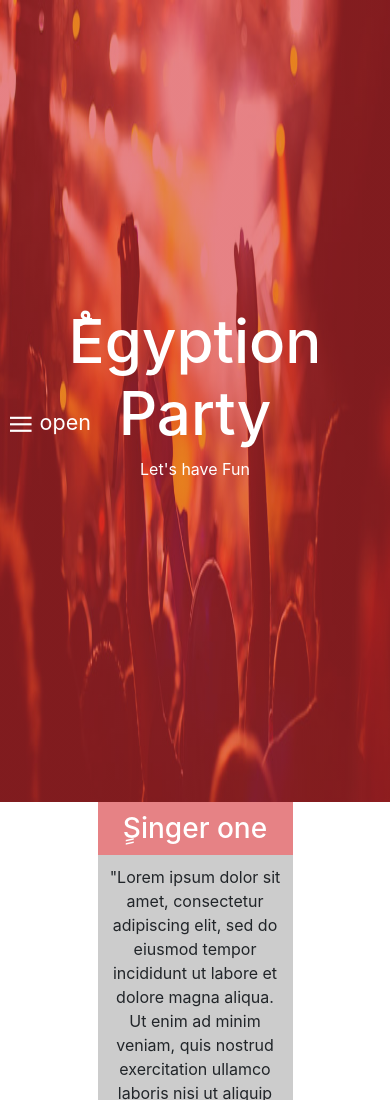
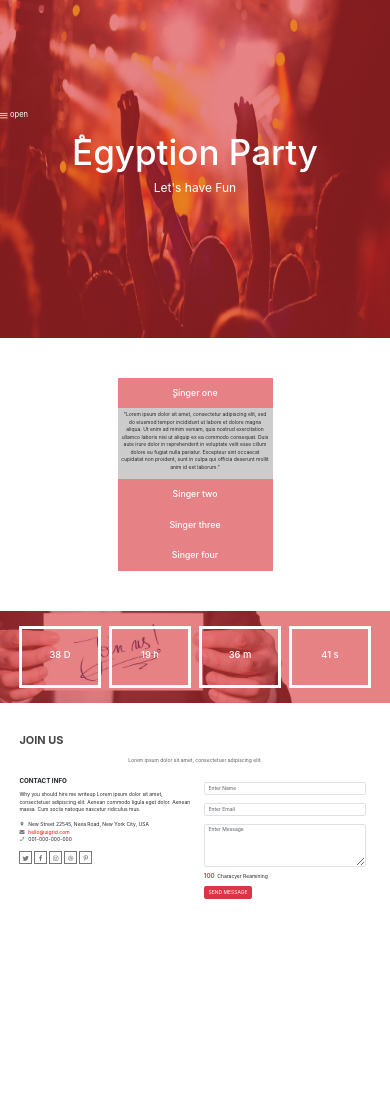
Before and after one commit to yassein-97/Egypt-Party, a plain HTML site: page index.html in a window 390 px wide. Shown: the top 1100 px of the page. After the commit the page ends 920 px from the top, so only its background shows below. Drawn offline with Linux system fonts and the light colour scheme; files whose address does not match are found by name.

Commit message:
fix mobile view

```diff
--- a/css/style.css
+++ b/css/style.css
@@ -34,7 +34,7 @@ body {
     top: 0;
     left: 0px;
     height: 100%;
-     height: 100vh;
+    height: 100vh;
     width: 25%;
 }
 
@@ -50,13 +50,13 @@ body {
 
 }
 .side-nav-links li {
-    margin-top: 30px;
+    margin-top: 1.875rem;
 }
 .side-nav-links li a{
-    font-size: 25px;
-    line-height: 37.5px;
+    font-size: 1.5625rem;
+    line-height: 2.3438rem;
     color:#FFFFFF;
-    padding: 20px 8px 20px 32px;
+    padding: 1.25rem .5rem 1.25rem 2rem;
     transition: all 0.3s;
 }
 .side-nav-links li a:hover{
@@ -72,8 +72,8 @@ body {
 }
 .side-navbar-icon{
     width: 25%;
-    align-self: center;
-    left: 10px;
+    top: 21.875rem;
+    left: .625rem;
     z-index: 99999;
     transition: all 0.3s;
 }
@@ -81,7 +81,7 @@ body {
 /*home*/
 .home{
     width: 100%;
-    min-height: 95vh;
+    height: 95vh;
     background-image:
     linear-gradient(to bottom , rgba(214, 46, 51 , 0.6), rgba(214, 46, 51 , 0.6)),
     url('../images/events-heavenly-header.jpg');
@@ -91,23 +91,24 @@ body {
     transition: all 0.3s;
 }
 .home h2{
-    font-size: 60px;
-    line-height: 72px;
+    font-size: 3.75rem;
+    line-height: 4.5rem;
     font-weight: 500;
 }
 .home p{
-    font-size: 16px;
-    line-height: 24px;
+    font-size: 1rem;
+    line-height: 1.5rem;
 }
 
 /*duration*/
 .duration{
-    min-height: 700px;
+    max-height: 700px;
+    padding: 40px;
 
 }
 .singer-header{
-    font-size: 28px;
-    line-height: 33.6px;
+    font-size: 1.75rem;
+    line-height: 2.1rem;
     font-weight: 500;
     color:#FFFFFF;
     background-color: #E68285;
@@ -116,7 +117,7 @@ body {
     cursor: pointer;
 }
 .singer-card{
-    padding: 10px;
+    padding: .625rem;
     background-color: #ccc;
     display: none ;
 }
@@ -134,30 +135,31 @@ div.singer-card.active{
 }
 
 .timer-card{
-    height: 200px;
+    height: 12.5rem;
 }
 
 .timer-card p{
-    font-size: 30px;
-    line-height: 45px;
+    font-size: 1.875rem;
+    line-height: 2.8125rem;
     font-weight: 500;
     color: #FFFFFF;
 }
 
 /*contact*/
 .contact{
-    min-height: 100vh;
+    max-height: 100vh;
+    padding: 3.125rem;
 }
 .contact h2{
-    font-size: 35px;
-    line-height: 42px;
+    font-size: 2.1875rem;
+    line-height: 2.625rem;
     font-weight: 700;
     color: #444444;
 
 }
 .icon-layer{
-    width: 40px;
-    height: 40px;
+    width: 2.5rem;
+    height: 2.5rem;
     border: 1px solid #777;
     color: #777;
     transition: all 0.3s;
@@ -169,3 +171,24 @@ div.singer-card.active{
     border: 1px solid #D62E33;
     color: #FFFFFF;
 }
+@media screen and (max-width:560px){
+    html{
+        font-size: 5px;
+    }
+    .home{
+        height: 40vh;
+    }
+    .home h2{
+        font-size: 35px;
+    }
+    .home p{
+        margin-top: 20px;
+        font-size: 12px;
+    }
+    .side-navbar{
+        width: 20%;
+    }
+    .side-navbar-icon{
+        left: 0px;
+    }
+}
--- a/index.html
+++ b/index.html
@@ -4,7 +4,6 @@
 <head>
     <meta charset="UTF-8">
     <meta name="viewport" content="width=device-width, initial-scale=1.0">
-    <!-- <meta name="viewport" content="width=device-width,initial-scale=1"/> -->
     <title>Egyption Party</title>
     <link rel="stylesheet" href="css/icons.css">
     <link rel="stylesheet" href="css/bootstrap.min.css">
@@ -38,7 +37,7 @@
     <!----------------------------------- end home ---------------------------------------->
 
     <!----------------------------------- start duration ---------------------------------->
-    <section id="duration" class="duration d-flex justify-content-center align-items-center">
+    <section id="duration" class="duration d-flex justify-content-center align-items-center my-lg-5 py-lg-5">
         <div class="w-50">
             <h3 id="firstSinger" class="singer-header text-center ">ٍSinger one</h3>
             <div id="firstSingerCard" class="singer-card active text-center">
@@ -98,25 +97,25 @@
     <!----------------------------------- end duration ------------------------------------>
 
     <!----------------------------------- start details ----------------------------------->
-    <section id="details" class="details p-5">
+    <section id="details" class="details p-5 my-lg-5">
         <div class="container">
             <div class="row gy-4">
-                <div class="col-xl-3 col-lg-4 col-md-6">
+                <div class="col-3">
                     <div class="timer-card border border-3 border-white d-flex justify-content-center align-items-center">
                         <p id="showDays">500 <span>D</span></p>
                     </div>
                 </div>
-                <div class="col-xl-3 col-lg-4 col-md-6">
+                <div class="col-3">
                     <div class="timer-card border border-3 border-white d-flex justify-content-center align-items-center">
                         <p id="showHours">55 <span>h</span></p>
                     </div>
                 </div>
-                <div class="col-xl-3 col-lg-4 col-md-6">
+                <div class="col-3">
                     <div class="timer-card border border-3 border-white d-flex justify-content-center align-items-center">
                         <p id="showMinutes">500 <span>m</span></p>
                     </div>
                 </div>
-                <div class="col-xl-3 col-lg-4 col-md-6">
+                <div class="col-3">
                     <div class="timer-card border border-3 border-white d-flex justify-content-center align-items-center">
                         <p id="showSeconds">500 <span>s</span></p>
                     </div>
@@ -127,12 +126,12 @@
     <!----------------------------------- end details ------------------------------------->
 
     <!----------------------------------- start contact ----------------------------------->
-    <section id="contact" class="contact mt-5 d-flex align-items-center">
+    <section id="contact" class="contact mt-5 d-flex align-items-center my-lg-5">
         <div class="container">
             <div class="row gy-4">
                 <h2>JOIN US</h2>
                 <p class="text-center text-muted">Lorem ipsum dolor sit amet, consectetuer adipiscing elit.</p>
-                <div class="col-md-6">
+                <div class="col-6">
                     <div>
                         <p class="fw-bold fs-5">CONTACT INFO</p>
                         <p>Why you should hire me writeup Lorem ipsum dolor sit amet, consectetuer adipiscing elit.
@@ -174,7 +173,7 @@
                         </div>
                     </div>
                 </div>
-                <div class="col-md-6">
+                <div class="col-6">
                     <div class="p-3">
                         <form >
                             <input type="text" class="form-control" placeholder="Enter Name">
--- a/js/main.js
+++ b/js/main.js
@@ -30,12 +30,12 @@ sideIcon.on('click',function(){
     if(flag == false){
         let sideNavBarWidth = sideNavBar.outerWidth();
         sideNavBar.css('left','0');
-        sideIcon.css('left',`${sideNavBarWidth+15}px`);
+        sideIcon.css('left',`${sideNavBarWidth+10}px`);
         homeContent.css('marginLeft',`${sideNavBarWidth+15}px`);
         flag = true;
     }else{
         let sideNavBarWidth = sideNavBar.outerWidth();
-        sideNavBar.css('left',`-${sideNavBarWidth}px`);
+        sideNavBar.css('left',`-${sideNavBarWidth}%`);
         sideIcon.css('left','10px');
         homeContent.css('marginLeft',`0`);
         flag = false;
@@ -46,7 +46,7 @@ sideIcon.on('click',function(){
 //hide navbar
 closeNavbar.on('click',function(){
     let sideNavBarWidth = sideNavBar.outerWidth();
-    sideNavBar.css('left',`-${sideNavBarWidth}px`);
+    sideNavBar.css('left',`-${sideNavBarWidth}%`);
     sideIcon.css('left','10px');
     homeContent.css('marginLeft',`0`);
     flag = false;
```
